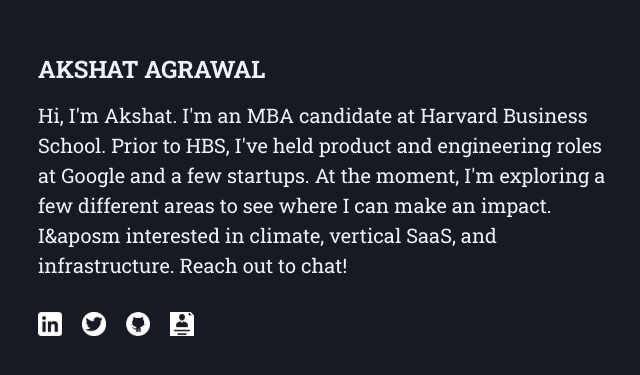
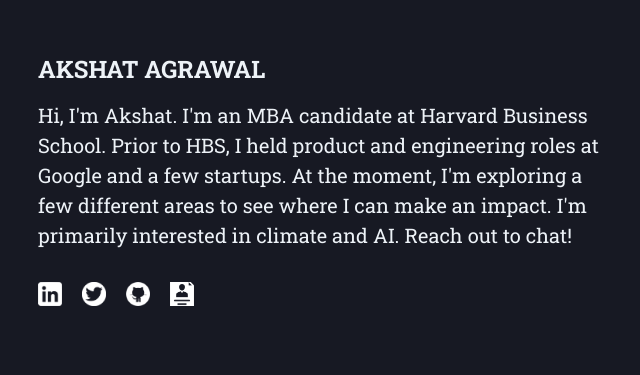
Before and after one commit to akshatag/portfolio-ts, a Next.js app: page /sections/intro in a window 1280 px wide. Shown: the part 249-624 px from the top of the page, without its empty margins (313-953 px from the left). Built offline with nearby package versions, Linux system fonts and the light colour scheme.

Commit message:
intro update

```diff
--- a/pages/sections/intro.tsx
+++ b/pages/sections/intro.tsx
@@ -40,7 +40,7 @@
                         AKSHAT AGRAWAL
                     </Heading>
                     <Text py={4} fontSize='xl'>
-                        Hi, I&apos;m Akshat. I&apos;m an MBA candidate at Harvard Business School. Prior to HBS, I&apos;ve held product and engineering roles at Google and a few startups. At the moment, I&apos;m exploring a few different areas to see where I can make an impact. I&aposm interested in climate, vertical SaaS, and infrastructure. Reach out to chat!
+                        Hi, I&apos;m Akshat. I&apos;m an MBA candidate at Harvard Business School. Prior to HBS, I held product and engineering roles at Google and a few startups. At the moment, I&apos;m exploring a few different areas to see where I can make an impact. I&apos;m primarily interested in climate and AI. Reach out to chat!
                     </Text>
                 </motion.div>
                 <motion.div
```
